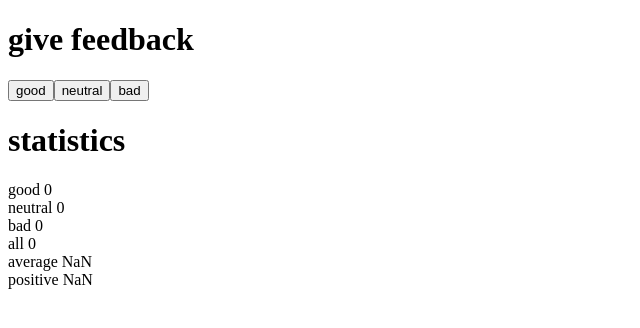
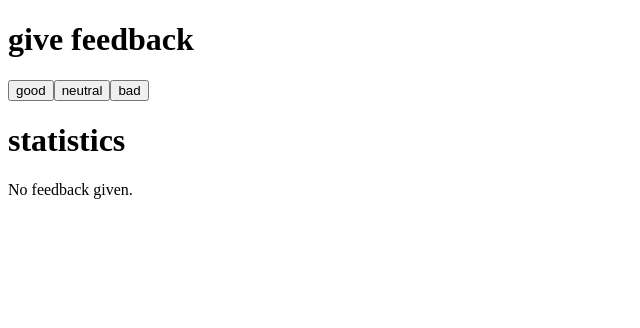
Before and after one commit to nnicolivera/full-stack-open, a React (Vite) app in the folder part1/unicafe/: page / in a window 1280 px wide. Shown: the top 328 px of the page, without its empty margins (0-640 px from the left). Built offline with nearby package versions, Linux system fonts and the light colour scheme.

Commit message:
exercises up to 1.9 done

```diff
--- a/part1/unicafe/src/App.jsx
+++ b/part1/unicafe/src/App.jsx
@@ -19,12 +19,16 @@ const Statistics = ({ good, neutral, bad }) => {
   return (
     <>
       <h1>statistics</h1>
+      {totalFeedbackCount === 0 ? <p>No feedback given.</p> :
+        <>
           <Feedback text={"good"} points={good} />
           <Feedback text={"neutral"} points={neutral} />
           <Feedback text={"bad"} points={bad} />
           <Feedback text={"all"} points={totalFeedbackCount} />
           <Feedback text={"average"} points={totalPoints / totalFeedbackCount} />
           <Feedback text={"positive"} points={(good * 100 / (totalFeedbackCount))} />
+        </>
+      }
     </>
   )
 }
```
Lines whose indentation alone changed are shown as unchanged.
